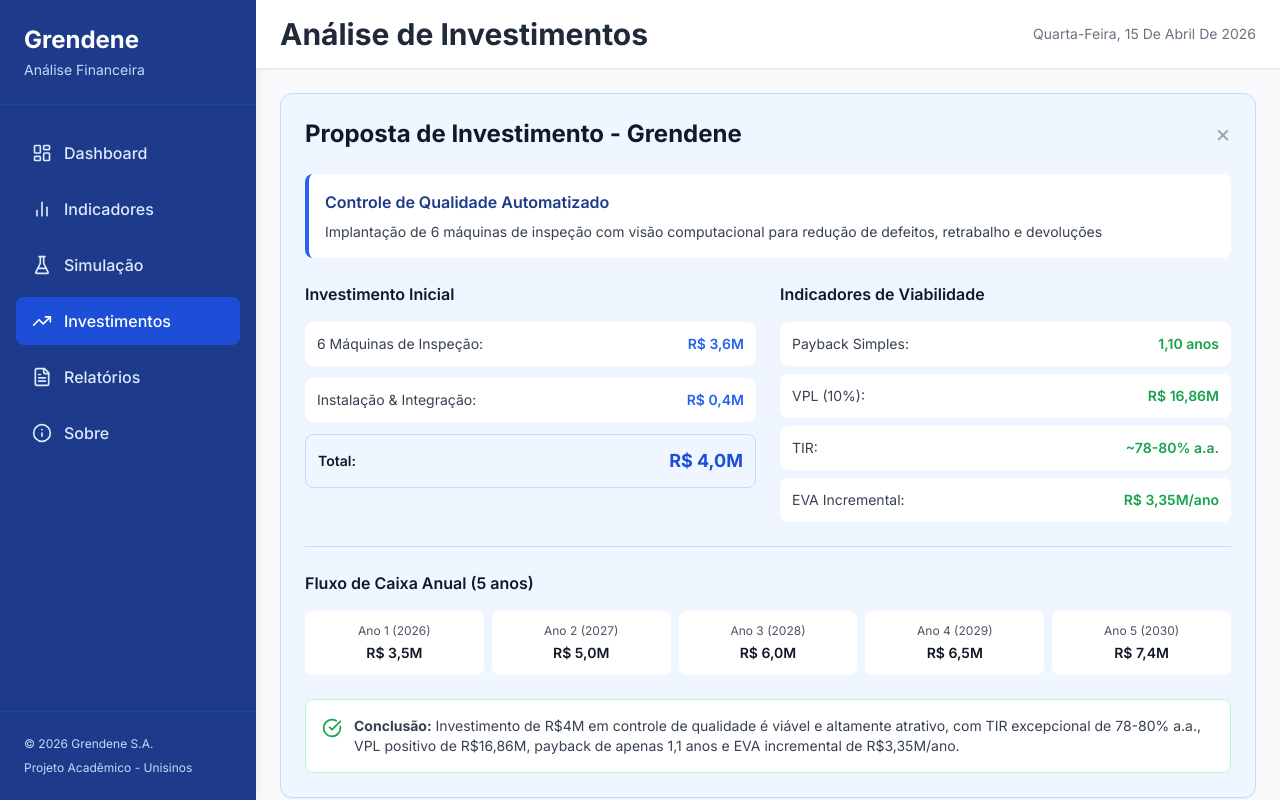
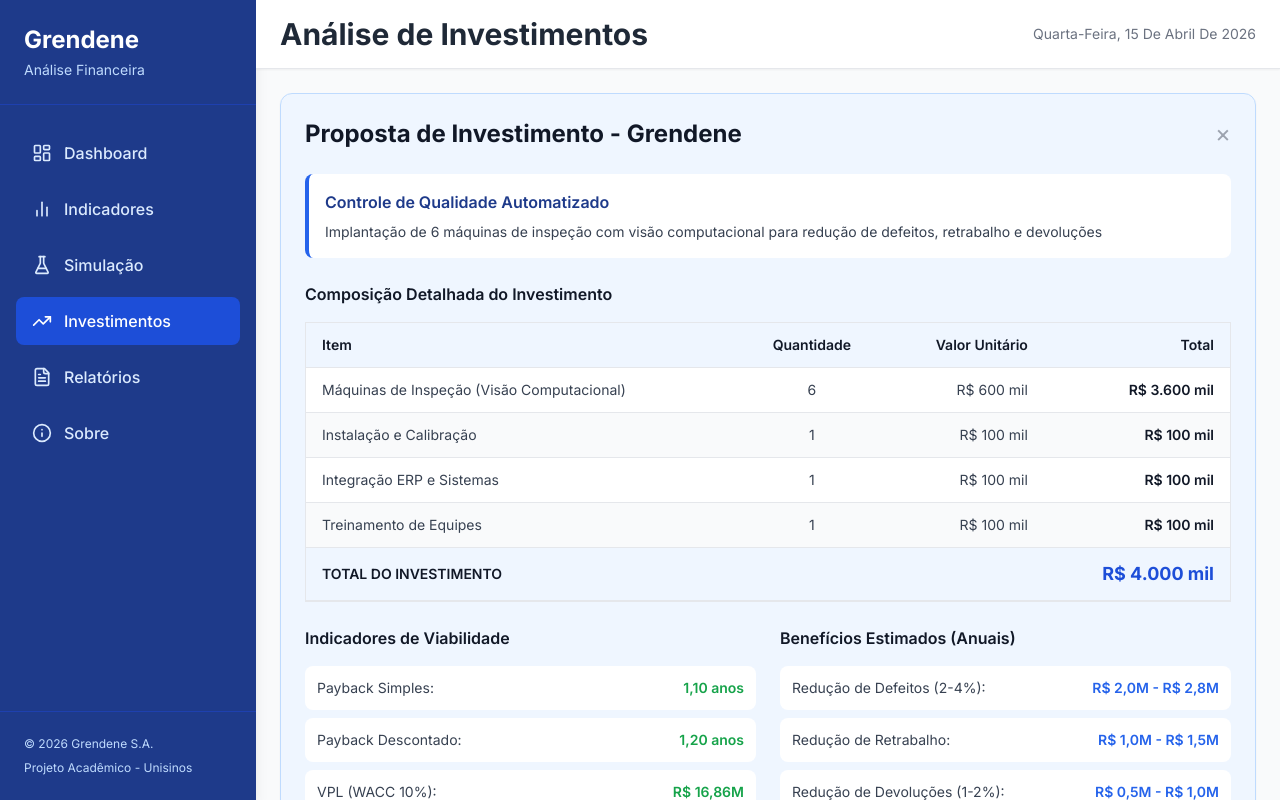
Before and after one commit to mateuskonrath-dev/Projeto-analise-financeira, a Next.js app: page /investimentos in a window 1280 px wide. Built offline with nearby package versions, Linux system fonts and the light colour scheme.

Commit message:
feat: adiciona tabelas de composição do investimento e cronograma de implementação na página de investimentos

```diff
--- a/app/investimentos/page.tsx
+++ b/app/investimentos/page.tsx
@@ -50,27 +50,55 @@
             <p className="text-sm text-gray-700">Implantação de 6 máquinas de inspeção com visão computacional para redução de defeitos, retrabalho e devoluções</p>
           </div>
 
+          {/* Composição do Investimento */}
+          <div className="mb-6">
+            <h3 className="font-semibold text-gray-900 mb-4">Composição Detalhada do Investimento</h3>
+            <div className="overflow-x-auto">
+              <table className="w-full text-sm bg-white rounded-lg border border-gray-200">
+                <thead className="bg-brand-50">
+                  <tr>
+                    <th className="text-left py-3 px-4 font-semibold text-gray-900">Item</th>
+                    <th className="text-center py-3 px-4 font-semibold text-gray-900">Quantidade</th>
+                    <th className="text-right py-3 px-4 font-semibold text-gray-900">Valor Unitário</th>
+                    <th className="text-right py-3 px-4 font-semibold text-gray-900">Total</th>
+                  </tr>
+                </thead>
+                <tbody>
+                  <tr className="border-t border-gray-200">
+                    <td className="py-3 px-4 text-gray-700">Máquinas de Inspeção (Visão Computacional)</td>
+                    <td className="text-center py-3 px-4 text-gray-700">6</td>
+                    <td className="text-right py-3 px-4 text-gray-700">R$ 600 mil</td>
+                    <td className="text-right py-3 px-4 font-semibold text-gray-900">R$ 3.600 mil</td>
+                  </tr>
+                  <tr className="border-t border-gray-200 bg-gray-50">
+                    <td className="py-3 px-4 text-gray-700">Instalação e Calibração</td>
+                    <td className="text-center py-3 px-4 text-gray-700">1</td>
+                    <td className="text-right py-3 px-4 text-gray-700">R$ 100 mil</td>
+                    <td className="text-right py-3 px-4 font-semibold text-gray-900">R$ 100 mil</td>
+                  </tr>
+                  <tr className="border-t border-gray-200">
+                    <td className="py-3 px-4 text-gray-700">Integração ERP e Sistemas</td>
+                    <td className="text-center py-3 px-4 text-gray-700">1</td>
+                    <td className="text-right py-3 px-4 text-gray-700">R$ 100 mil</td>
+                    <td className="text-right py-3 px-4 font-semibold text-gray-900">R$ 100 mil</td>
+                  </tr>
+                  <tr className="border-t border-gray-200 bg-gray-50">
+                    <td className="py-3 px-4 text-gray-700">Treinamento de Equipes</td>
+                    <td className="text-center py-3 px-4 text-gray-700">1</td>
+                    <td className="text-right py-3 px-4 text-gray-700">R$ 100 mil</td>
+                    <td className="text-right py-3 px-4 font-semibold text-gray-900">R$ 100 mil</td>
+                  </tr>
+                  <tr className="border-t border-gray-200 border-b-2 border-brand-600 bg-brand-50">
+                    <td colSpan={3} className="py-3 px-4 font-semibold text-gray-900">TOTAL DO INVESTIMENTO</td>
+                    <td className="text-right py-3 px-4 font-bold text-brand-700 text-lg">R$ 4.000 mil</td>
+                  </tr>
+                </tbody>
+              </table>
+            </div>
+          </div>
+
           <div className="grid grid-cols-1 lg:grid-cols-2 gap-6">
-            {/* Resumo da Proposta */}
-            <div>
-              <h3 className="font-semibold text-gray-900 mb-4">Investimento Inicial</h3>
-              <div className="space-y-3 text-sm">
-                <div className="flex justify-between items-center p-3 bg-white rounded-lg">
-                  <span className="text-gray-700">6 Máquinas de Inspeção:</span>
-                  <span className="font-semibold text-brand-600">R$ 3,6M</span>
-                </div>
-                <div className="flex justify-between items-center p-3 bg-white rounded-lg">
-                  <span className="text-gray-700">Instalação & Integração:</span>
-                  <span className="font-semibold text-brand-600">R$ 0,4M</span>
-                </div>
-                <div className="flex justify-between items-center p-3 bg-brand-50 rounded-lg border border-brand-200">
-                  <span className="font-semibold text-gray-900">Total:</span>
-                  <span className="font-bold text-brand-700 text-lg">R$ 4,0M</span>
-                </div>
-              </div>
-            </div>
-
-            {/* Métricas da Proposta */}
+            {/* Indicadores de Viabilidade */}
             <div>
               <h3 className="font-semibold text-gray-900 mb-4">Indicadores de Viabilidade</h3>
               <div className="space-y-2 text-sm">
@@ -79,7 +107,11 @@
                   <span className="font-semibold text-green-600">1,10 anos</span>
                 </div>
                 <div className="flex justify-between p-3 bg-white rounded-lg">
-                  <span className="text-gray-700">VPL (10%):</span>
+                  <span className="text-gray-700">Payback Descontado:</span>
+                  <span className="font-semibold text-green-600">1,20 anos</span>
+                </div>
+                <div className="flex justify-between p-3 bg-white rounded-lg">
+                  <span className="text-gray-700">VPL (WACC 10%):</span>
                   <span className="font-semibold text-green-600">R$ 16,86M</span>
                 </div>
                 <div className="flex justify-between p-3 bg-white rounded-lg">
@@ -89,6 +121,37 @@
                 <div className="flex justify-between p-3 bg-white rounded-lg">
                   <span className="text-gray-700">EVA Incremental:</span>
                   <span className="font-semibold text-green-600">R$ 3,35M/ano</span>
+                </div>
+                <div className="flex justify-between p-3 bg-white rounded-lg">
+                  <span className="text-gray-700">TMR (Taxa Média Retorno):</span>
+                  <span className="font-semibold text-green-600">142% a.a.</span>
+                </div>
+              </div>
+            </div>
+
+            {/* Benefícios Estimados */}
+            <div>
+              <h3 className="font-semibold text-gray-900 mb-4">Benefícios Estimados (Anuais)</h3>
+              <div className="space-y-2 text-sm">
+                <div className="flex justify-between p-3 bg-white rounded-lg">
+                  <span className="text-gray-700">Redução de Defeitos (2-4%):</span>
+                  <span className="font-semibold text-blue-600">R$ 2,0M - R$ 2,8M</span>
+                </div>
+                <div className="flex justify-between p-3 bg-white rounded-lg">
+                  <span className="text-gray-700">Redução de Retrabalho:</span>
+                  <span className="font-semibold text-blue-600">R$ 1,0M - R$ 1,5M</span>
+                </div>
+                <div className="flex justify-between p-3 bg-white rounded-lg">
+                  <span className="text-gray-700">Redução de Devoluções (1-2%):</span>
+                  <span className="font-semibold text-blue-600">R$ 0,5M - R$ 1,0M</span>
+                </div>
+                <div className="flex justify-between p-3 bg-white rounded-lg">
+                  <span className="text-gray-700">Economia Operacional:</span>
+                  <span className="font-semibold text-blue-600">R$ 1,9M - R$ 2,0M</span>
+                </div>
+                <div className="flex justify-between p-3 bg-blue-50 rounded-lg border border-blue-200">
+                  <span className="font-semibold text-gray-900">Total Anual (Estável):</span>
+                  <span className="font-bold text-blue-700">R$ 5,4M - R$ 7,3M</span>
                 </div>
               </div>
             </div>
@@ -118,6 +181,61 @@
                 <p className="text-gray-600 text-xs mb-1">Ano 5 (2030)</p>
                 <p className="font-semibold text-gray-900">R$ 7,4M</p>
               </div>
+            </div>
+          </div>
+
+          {/* Timeline de Implementação */}
+          <div className="mt-6 pt-6 border-t border-brand-200">
+            <h3 className="font-semibold text-gray-900 mb-4">Cronograma de Implementação (2025-2030)</h3>
+            <div className="overflow-x-auto">
+              <table className="w-full text-sm bg-white rounded-lg border border-gray-200">
+                <thead className="bg-brand-50">
+                  <tr>
+                    <th className="text-left py-3 px-4 font-semibold text-gray-900">Período</th>
+                    <th className="text-left py-3 px-4 font-semibold text-gray-900">Fase</th>
+                    <th className="text-left py-3 px-4 font-semibold text-gray-900">Atividades Principais</th>
+                    <th className="text-center py-3 px-4 font-semibold text-gray-900">Status</th>
+                  </tr>
+                </thead>
+                <tbody>
+                  <tr className="border-t border-gray-200">
+                    <td className="py-3 px-4 font-semibold text-gray-700">2025/26</td>
+                    <td className="py-3 px-4 text-gray-700">Investimento Inicial</td>
+                    <td className="py-3 px-4 text-gray-700">Aquisição de equipamentos, instalação, treinamento</td>
+                    <td className="text-center py-3 px-4"><span className="bg-yellow-100 text-yellow-800 text-xs px-2 py-1 rounded">Planejado</span></td>
+                  </tr>
+                  <tr className="border-t border-gray-200 bg-gray-50">
+                    <td className="py-3 px-4 font-semibold text-gray-700">2026</td>
+                    <td className="py-3 px-4 text-gray-700">Ramp-up (50%)</td>
+                    <td className="py-3 px-4 text-gray-700">Operação com 50% de capacidade, ajustes, testes</td>
+                    <td className="text-center py-3 px-4"><span className="bg-blue-100 text-blue-800 text-xs px-2 py-1 rounded">Benefício: R$ 3,5M</span></td>
+                  </tr>
+                  <tr className="border-t border-gray-200">
+                    <td className="py-3 px-4 font-semibold text-gray-700">2027</td>
+                    <td className="py-3 px-4 text-gray-700">100% Capacidade</td>
+                    <td className="py-3 px-4 text-gray-700">Operação plena, otimização de processos</td>
+                    <td className="text-center py-3 px-4"><span className="bg-green-100 text-green-800 text-xs px-2 py-1 rounded">Benefício: R$ 5,0M</span></td>
+                  </tr>
+                  <tr className="border-t border-gray-200 bg-gray-50">
+                    <td className="py-3 px-4 font-semibold text-gray-700">2028</td>
+                    <td className="py-3 px-4 text-gray-700">Otimização</td>
+                    <td className="py-3 px-4 text-gray-700">Melhoria contínua, expansão opcional</td>
+                    <td className="text-center py-3 px-4"><span className="bg-green-100 text-green-800 text-xs px-2 py-1 rounded">Benefício: R$ 6,0M</span></td>
+                  </tr>
+                  <tr className="border-t border-gray-200">
+                    <td className="py-3 px-4 font-semibold text-gray-700">2029</td>
+                    <td className="py-3 px-4 text-gray-700">Melhoria Contínua</td>
+                    <td className="py-3 px-4 text-gray-700">Refinamento de processos, análise de ROI</td>
+                    <td className="text-center py-3 px-4"><span className="bg-green-100 text-green-800 text-xs px-2 py-1 rounded">Benefício: R$ 6,5M</span></td>
+                  </tr>
+                  <tr className="border-t border-gray-200 border-b-2 border-brand-600 bg-brand-50">
+                    <td className="py-3 px-4 font-semibold text-gray-700">2030</td>
+                    <td className="py-3 px-4 text-gray-700">Operação Estável</td>
+                    <td className="py-3 px-4 text-gray-700">Operação em regime, coleta de dados, relatórios</td>
+                    <td className="text-center py-3 px-4"><span className="bg-brand-100 text-brand-800 text-xs px-2 py-1 rounded">Benefício: R$ 7,4M</span></td>
+                  </tr>
+                </tbody>
+              </table>
             </div>
           </div>
 
```
